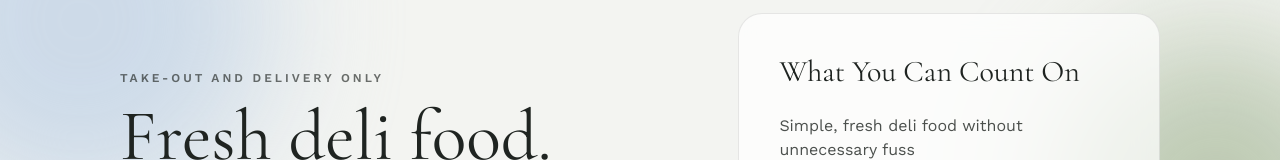
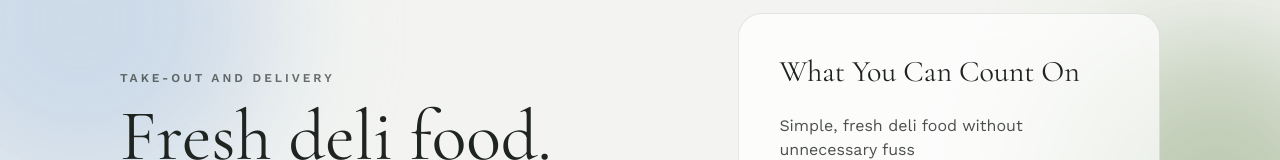
Before and after one commit to JacobPoole84/thedowntowndeli, a Next.js app: page / in a window 1280 px wide. Shown: the part 172-332 px from the top of the page. Built offline with nearby package versions, Linux system fonts and the light colour scheme; no server answers.

Commit message:
messaging

```diff
--- a/src/app/page.tsx
+++ b/src/app/page.tsx
@@ -145,7 +145,7 @@ export default function Home() {
         <section className="grid items-end gap-12 lg:grid-cols-[1.15fr_0.85fr]">
           <div>
             <p className="mb-4 text-xs font-semibold uppercase tracking-[0.25em] text-ink/65">
-              Take-Out and Delivery Only
+              Take-Out and Delivery
             </p>
             <h2 className="font-title text-5xl leading-[0.95] sm:text-6xl lg:text-7xl">
               Fresh deli food.
```
